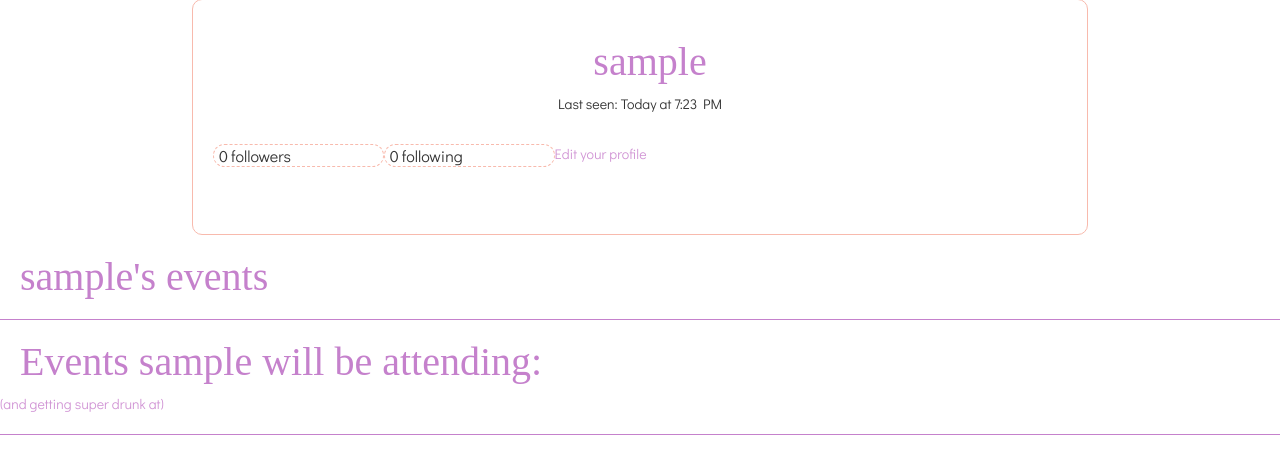
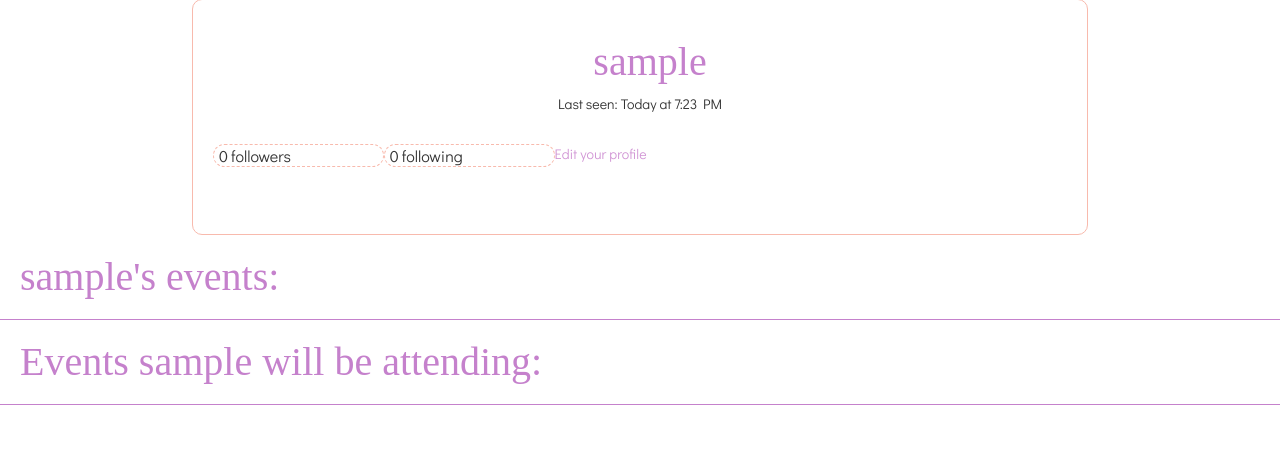
Before and after one commit to marialuquea/Eventsually, a Flask app: a page that uses app/templates/user.html in a window 1280 px wide. Shown: the part 91-565 px from the top of the page. Run offline with Flask 2, Linux system fonts and the light colour scheme; the visitor is signed in with stand-in values (Sample User, id 1); data comes from the database, SQL or seed files in the repository; data that the repository does not hold is empty; some libraries are stand-ins or nearby versions; some web fonts are replaced.

Commit message:
take user directly to web after register instead of having to log in again

```diff
--- a/app/templates/user.html
+++ b/app/templates/user.html
@@ -54,14 +54,13 @@
   </div>
 </div>
 
-<h1 class="event-name">{{ user.username }}'s events</h1>
+<h1 class="event-name">{{ user.username }}'s events:</h1>
 <hr class="separator">
 {% for post in posts %}
     {% include '_post.html' %}
 {% endfor %}
 
 <h1 class="event-name">Events {{ user.username }} will be attending:</h1>
-<p class="link" padding-left="20px">(and getting super drunk at)</p>
 <hr class="separator">
 {% for post in postList %}
 {% include '_post.html' %}
--- a/main.py
+++ b/main.py
@@ -114,7 +114,7 @@ def login():
         if user is None or not user.check_password(form.password.data):
             flash('Invalid username or password')
             return redirect(url_for('login'))
-        login_user(user, remember=form.remember_me.data)
+        login_user(user)
 	next_page = request.args.get('next')
 	if not next_page or url_parse(next_page).netloc != '':
 		next_page = url_for('explore')
@@ -139,6 +139,7 @@ def register():
         user.set_password(form.password.data)
         db.session.add(user)
         db.session.commit()
+        login_user(user)
         flash('Congratulations, you are now a registered user!')
         return redirect(url_for('login'))
     return render_template('register.html', title='Register', form=form)
@@ -214,7 +215,6 @@ def delete_comment(post_id, comment_id):
         db.session.commit()
         flash('You comment has been deleted.')
         return redirect(url_for('post', post_id=post_id))
-
 
 @app.route("/post/<post_id>/update", methods=['GET', 'POST'])
 @login_required
```
